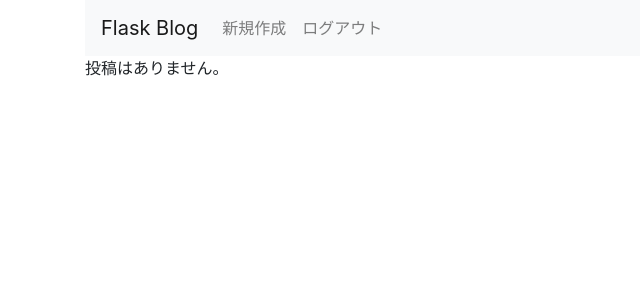
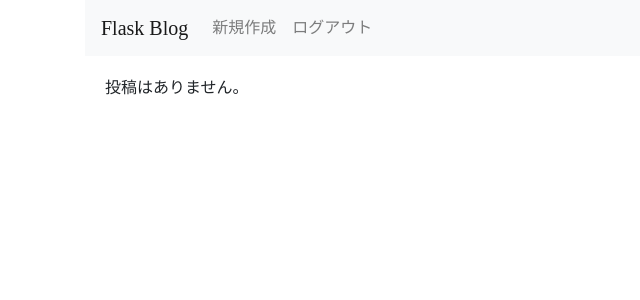
Before and after one commit to hotate1000/Flask_from_scratch, a Flask app: page / in a window 1280 px wide. Shown: the top 300 px of the page, without its empty margins (0-640 px from the left). Run offline with Flask 2, Linux system fonts and the light colour scheme; the visitor is signed in with stand-in values (Sample User, id 1); data that the repository does not hold is empty; parts of the project's set-up code (start-up, migrations or seed data) failed here and were passed over; some libraries are stand-ins or nearby versions; some web fonts are replaced.

Commit message:
画面レイアウトの調整

```diff
--- /dev/null
+++ b/application/flask_blog/static/style.css
@@ -0,0 +1,11 @@
+.card {
+    margin: 0.25rem;
+}
+
+.blog-body {
+    padding: 1.25em;
+}
+
+* {
+    font-family: 'Mplus 1p';
+}
--- a/application/flask_blog/templates/layout.html
+++ b/application/flask_blog/templates/layout.html
@@ -6,6 +6,8 @@
     <meta name="viewport" content="width=device-width, initial-scale=1.0">
     <meta charset="UTF-8">
     <link rel="stylesheet" href="https://maxcdn.bootstrapcdn.com/bootstrap/4.0.0/css/bootstrap.min.css">
+    <link rel="stylesheet" href="{{ url_for('static', filename='style.css')}}">
+    <link href="https://fonts.googleapis.com/earlyaccess/mplus1p.css" rel="stylesheet" type="text/css">
     <script src="https://code.jquery.com/jquery-3.2.1.slim.min.js"></script>
     <script src="https://cdnjs.cloudflare.com/ajax/libs/popper.js/1.12.9/umd/popper.min.js"></script>
     <script src="https://maxcdn.bootstrapcdn.com/bootstrap/4.0.0/js/bootstrap.min.js"></script>
```
